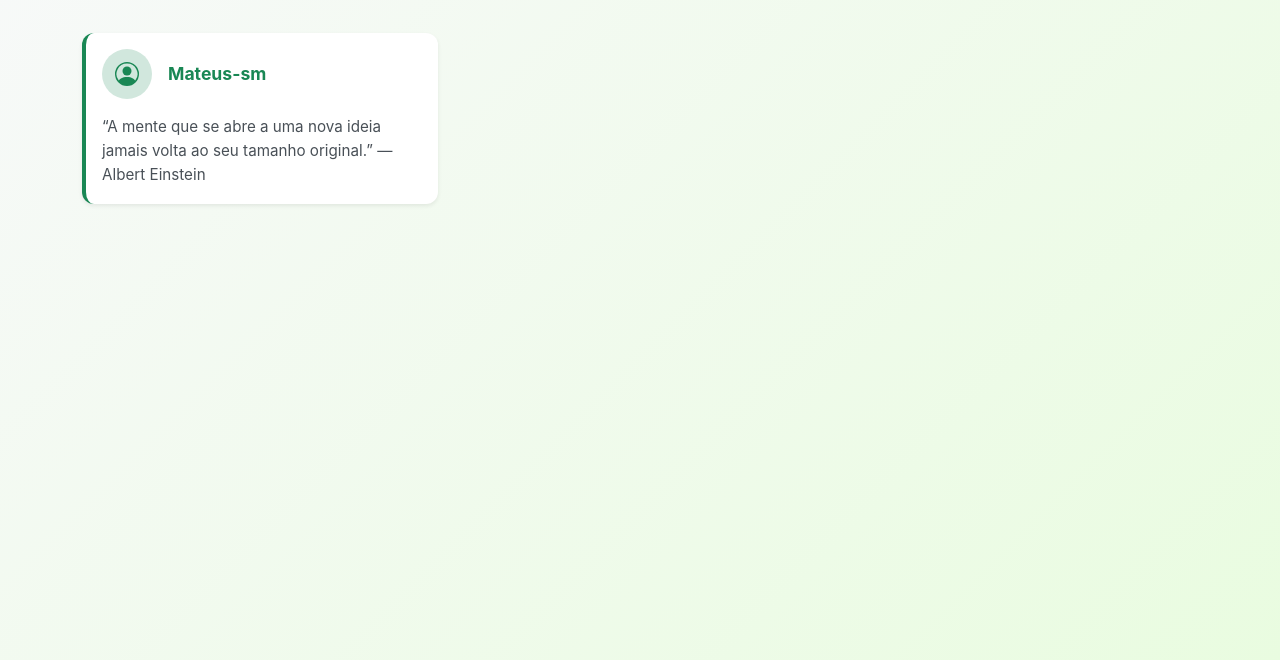
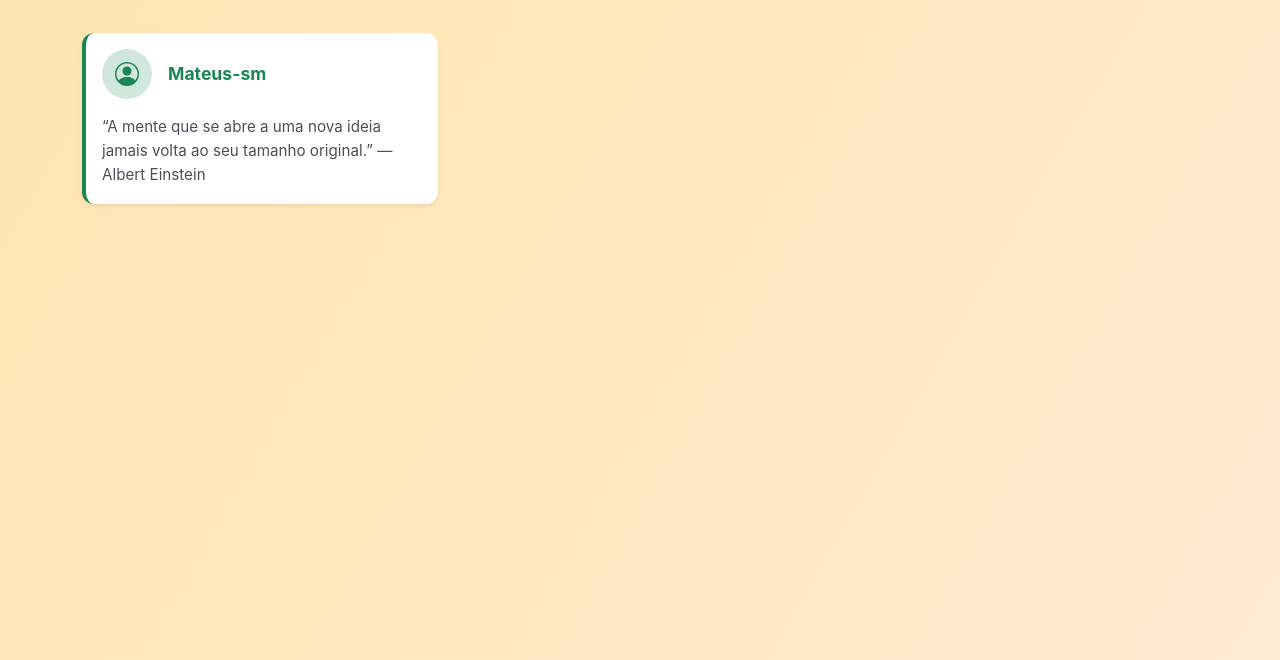
Before and after one commit to pietro25456/mural-mensagens, a plain HTML site: page index.html in a window 1280 px wide. Shown: the part 140-800 px from the top of the page. Drawn offline with nearby package versions, Linux system fonts and the light colour scheme; no server answers.

Commit message:
UPDATE style.css
Muda a cor do body da pagina

```diff
--- a/CSS/style.css
+++ b/CSS/style.css
@@ -6,7 +6,7 @@
 }
 
 body {
-  background: linear-gradient(135deg, #f8f9fa 0%, #e9fce0 100%);
+  background: linear-gradient(120deg, #FFE5B0, #ffecd2);
   min-height: 100vh;
   font-family: -apple-system, BlinkMacSystemFont, "Segoe UI", Roboto, "Helvetica Neue", Arial, sans-serif;
 }
```
